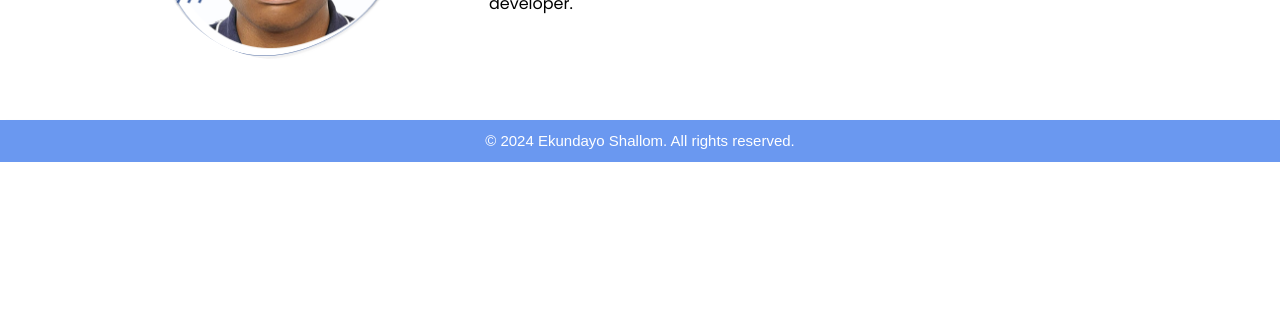
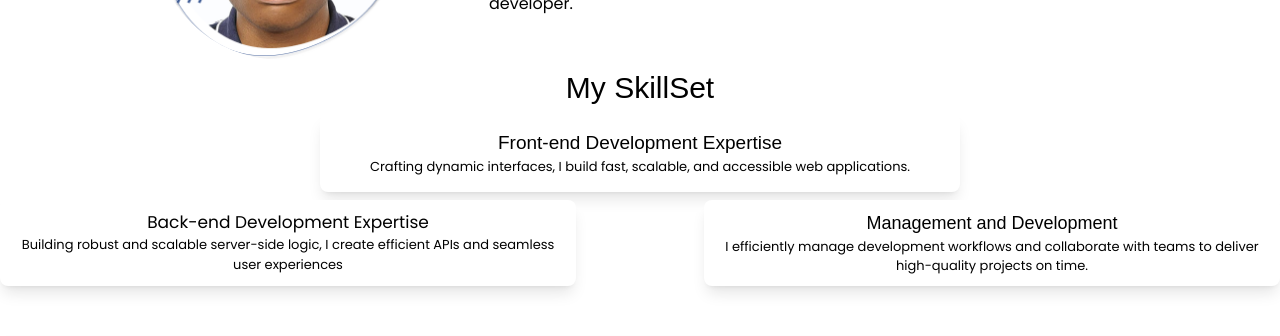
Before and after one commit to tosxin-456/Topinns_, a React (Vite) app: page / in a window 1280 px wide. Shown: the part 1829-2165 px from the top of the page. Before the commit the page ends 1991 px from the top, so only its background shows below. Built offline with nearby package versions, Linux system fonts and the light colour scheme; a web font is replaced by a local one.

Commit message:
added skills

```diff
--- a/src/App.tsx
+++ b/src/App.tsx
@@ -44,7 +44,7 @@ function App() {
       <div>
        <Navbar isLightMode={isLightMode} toggleColorMode={toggleColorMode}/>
        <Home isLightMode={isLightMode}/>
-       <About/>
+       <About isLightMode={isLightMode}/>
        <Footer isLightMode={isLightMode}/>
       </div>
     </>
--- /dev/null
+++ b/src/components/skillset.tsx
@@ -0,0 +1,58 @@
+import { HStack, Flex , VStack, Box, Text } from '@chakra-ui/react'
+import React from 'react'
+
+
+interface SkillsProps {
+    isLightMode: boolean; // Assuming this prop is passed to Home component
+  }
+
+
+function Skillset({isLightMode}:SkillsProps) {
+  return (
+    <VStack>
+        <Text className='text-3xl'>My SkillSet</Text>
+        <Box
+        width={'50%'}
+        // className='shadow-lg p-[10px] rounded-lg'
+        className={`${isLightMode ?'bg-[white] text-black shadow-lg p-[15px] rounded-lg' :'bg-[#191A26] text-white p-[10px]  rounded-lg'}`}
+        >
+        <Text  className='text-[19px] text-center'>
+           Front-end Development Expertise
+        </Text>
+        <Text fontFamily='"Poppins", "sans-serif"' className='text-[13px] text-center'>
+        Crafting dynamic interfaces, I build fast, scalable, and accessible web applications.
+        </Text>
+        </Box>
+      <Flex>
+        <Box
+        width={'45%'}
+        marginRight={'auto'}
+        // className='shadow-lg p-[10px] rounded-lg'
+        className={`${isLightMode ?'bg-[white] text-black shadow-lg p-[10px] rounded-lg' :'bg-[#191A26] text-white p-[7px]  rounded-lg'}`}
+        >
+        <Text fontFamily='"Poppins", "sans-serif"' className='text-[17px] text-center'>
+           Back-end Development Expertise
+        </Text>
+        <Text fontFamily='"Poppins", "sans-serif"' className='text-[13px] text-center'>
+        Building robust and scalable server-side logic, I create efficient APIs and seamless user experiences
+        </Text>
+        </Box>
+        <Box
+        width={'45%'}
+        marginLeft={'auto'}
+        // className='shadow-lg p-[10px] rounded-lg'
+        className={`${isLightMode ?'bg-[white] text-black shadow-lg p-[10px] rounded-lg' :'bg-[#191A26] text-white p-[7px]  rounded-lg'}`}
+        >
+        <Text  className='text-[18px] text-center'>
+           Management and Development
+        </Text>
+        <Text fontFamily='"Poppins", "sans-serif"' className='text-[13px] text-center'>
+        I efficiently manage development workflows and collaborate with teams to deliver high-quality projects on time.
+        </Text>
+        </Box>
+      </Flex>
+    </VStack>
+  )
+}
+
+export default Skillset
--- a/src/pages/about/index.tsx
+++ b/src/pages/about/index.tsx
@@ -1,13 +1,21 @@
 // import React from 'react'
 import {Box} from '@chakra-ui/react'
 import AboutHeader from '../../components/about'
+import Skillset from '../../components/skillset'
+
+interface FooterProps {
+  isLightMode: boolean;
+}
 
 
-function About() {
+function About({isLightMode}:FooterProps) {
+
+
   return (
     <Box fontFamily="'Clash Display', sans-serif">
 
     <AboutHeader/>
+    <Skillset isLightMode={isLightMode}/>
     </Box>
   )
 }
```
